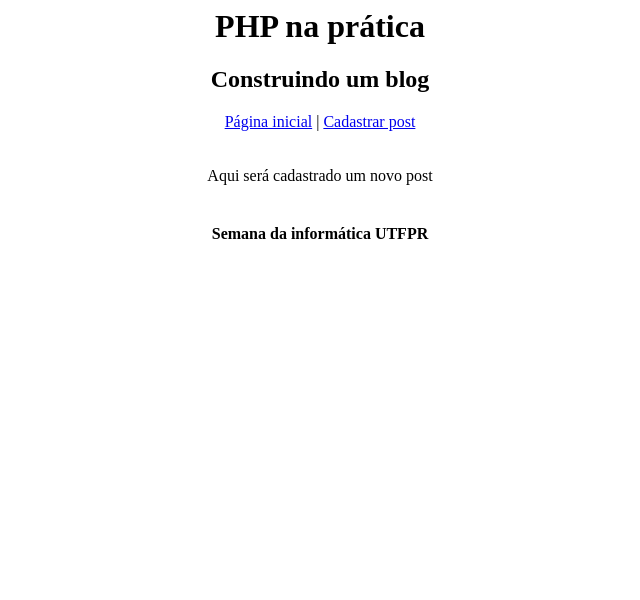
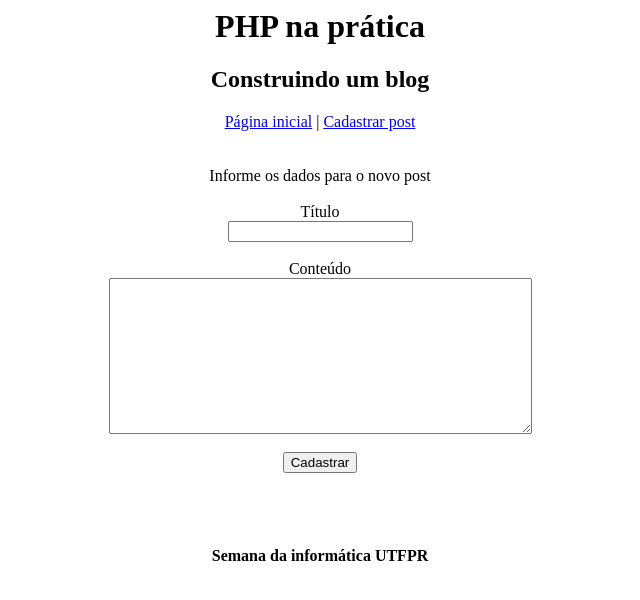
Before and after one commit to andrebian/oficina-php-para-iniciantes, a PHP site: page /cadastrar-post.php in a window 1280 px wide. Shown: the top 600 px of the page, without its empty margins (320-960 px from the left). Run offline with PHP 8.4, Linux system fonts and the light colour scheme.

Commit message:
Criado formulário para cadastro do post

```diff
--- a/cadastrar-post.php
+++ b/cadastrar-post.php
@@ -1,6 +1,21 @@
 <?php include './templates/cabecalho.php'; ?>
 <?php include './templates/menu.php'; ?>
 
-    Aqui será cadastrado um novo post
+Informe os dados para o novo post
+<br /><br />
+
+<form method="post">
+    <label>Título</label>
+    <br />
+    <input type="text" name="titulo">
+    <br /><br />
+    <label>Conteúdo</label>
+    <br />
+    <textarea name="conteudo"  cols="50" rows="10"></textarea>
+    <br /><br />
+
+    <input type="submit" value="Cadastrar">
+
+</form>
 
 <?php include 'templates/rodape.php'; ?>
```
